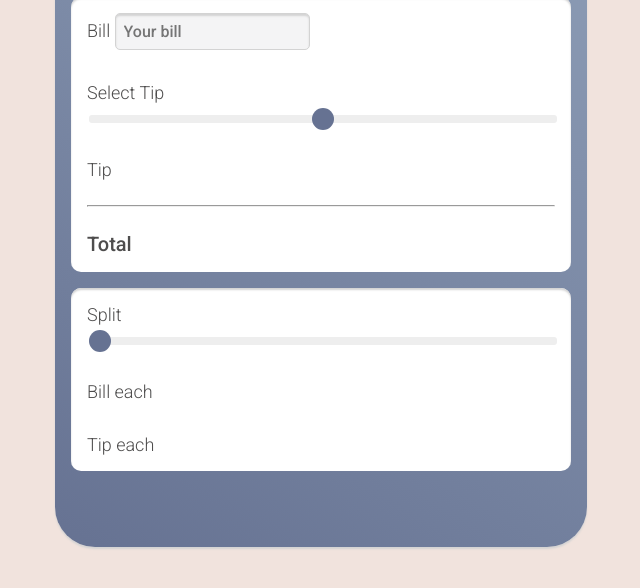
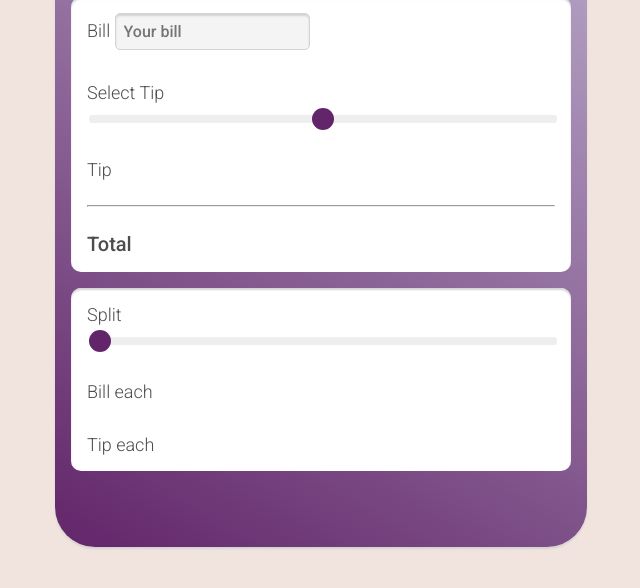
Before and after one commit to SakshiShah29/Quick-Tip-Calculator, a plain HTML site: page index.html in a window 1280 px wide. Shown: the part 118-706 px from the top of the page, without its empty margins (319-959 px from the left). Drawn offline with Linux system fonts and the light colour scheme.

Commit message:
Update style.css

```diff
--- a/css/style.css
+++ b/css/style.css
@@ -9,7 +9,7 @@ html {
 main {
     max-width: 50rem;
     margin: 2rem auto;
-    background: linear-gradient(30deg, #667292, #8d9db6);
+    background: linear-gradient(30deg, #622569, #b8a9c9);
     padding: 3rem 1.6rem 6rem 1.6rem;
     border-radius: 4rem;
     box-shadow: 0 2px 2px lightgray;
@@ -77,7 +77,7 @@ input[type="number"] {
     background: #eee;
     margin-top: 1.2rem;
     border-radius: 0.3rem;
-    outline-color: #8d9db6;
+    outline-color: #b8a9c9;
 }
 
 .range::-webkit-slider-thumb {
@@ -85,6 +85,6 @@ input[type="number"] {
     width: 2.2rem;
     height: 2.2rem;
     border-radius: 50%;
-    background: #667292;
+    background: #622569;
     cursor: pointer;
 }
```
